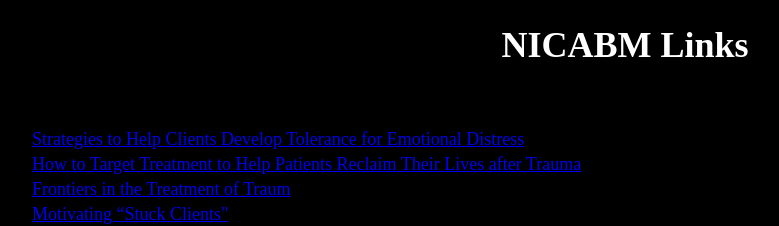
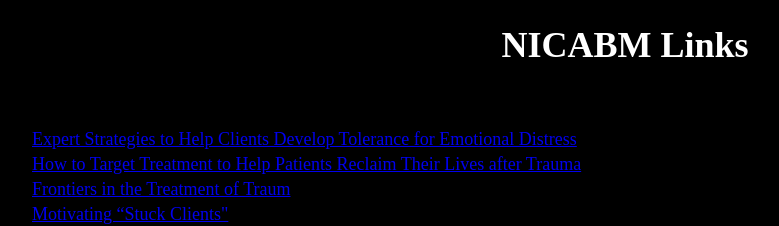
Before and after one commit to eeevans/homepage, a plain HTML site: page links.html in a window 1280 px wide. Shown: the top 226 px of the page, without its empty margins (15-794 px from the left). Drawn offline with Linux system fonts and the light colour scheme.

Commit message:
Fixed link for new course

```diff
--- a/links.html
+++ b/links.html
@@ -12,7 +12,8 @@
 <body bgcolor="black" text="white" style="font-size:large;">
     <table style="width:100%;padding:2em;">
         <tr>
-            <td><a href="https://www.nicabm.com/confirm/distress-tolerance/Expert">Strategies to Help Clients Develop Tolerance for Emotional Distress</a></td>
+            <td><a href="https://www.nicabm.com/confirm/distress-tolerance/">Expert Strategies to Help Clients Develop
+                    Tolerance for Emotional Distress</a></td>
         </tr>
         <tr>
             <td><a href="https://www.nicabm.com/confirm/vdk-trauma/">How to Target Treatment to Help Patients Reclaim
```
